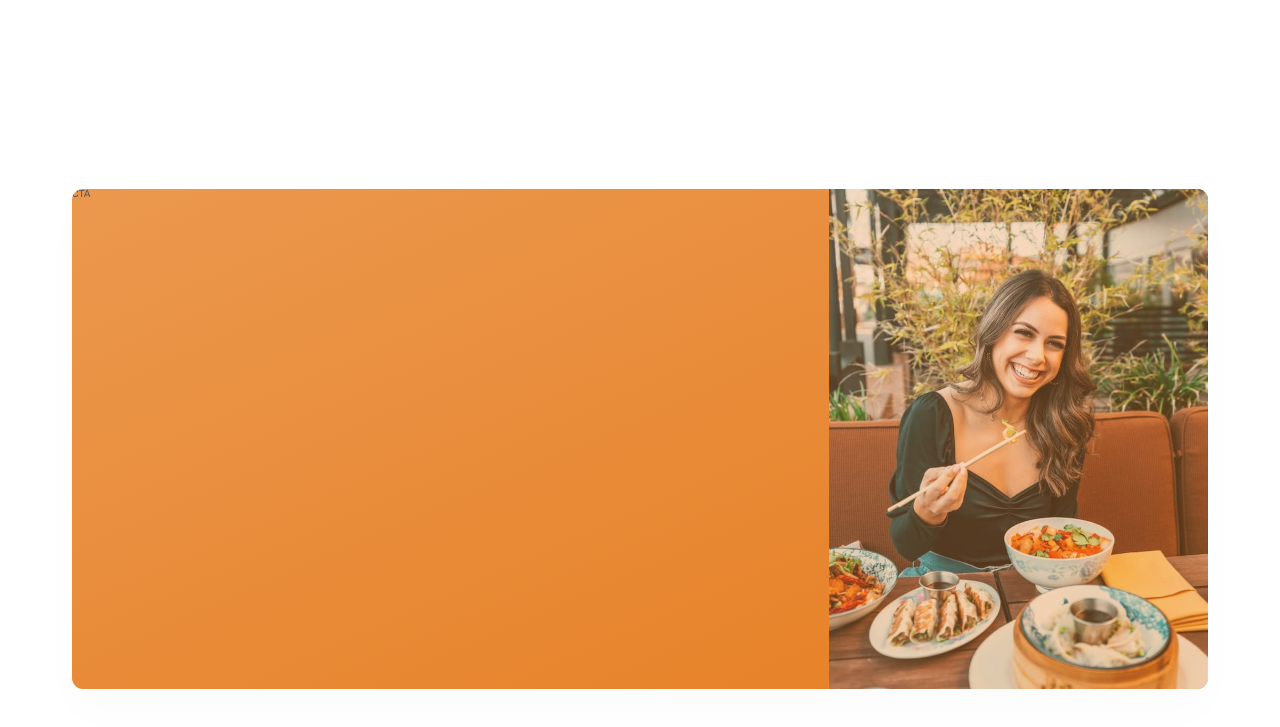
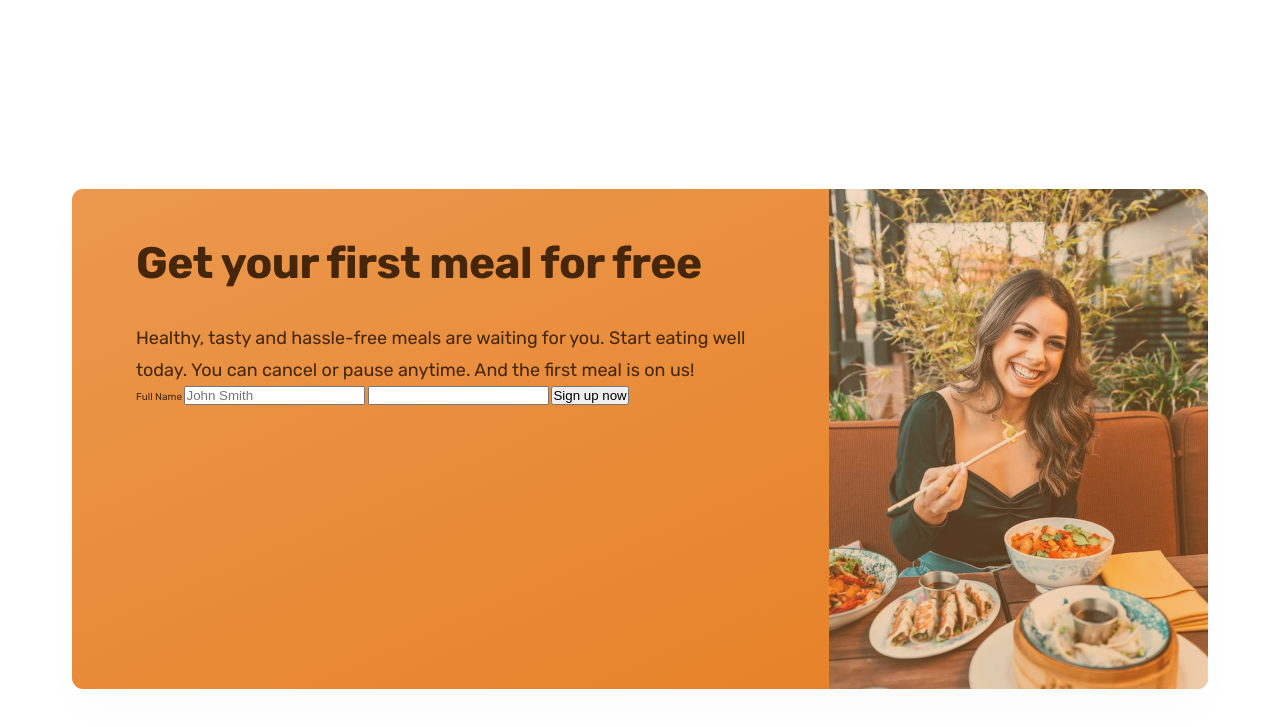
Before and after one commit to zubbyzillion/OmniFood-Webpage, a plain HTML site: page index.html in a window 1280 px wide. Shown: the part 5859-6586 px from the top of the page. Drawn offline with nearby package versions, Linux system fonts and the light colour scheme.

Commit message:
CTA Section - 2.0

```diff
--- a/css/style.css
+++ b/css/style.css
@@ -485,8 +485,19 @@
     height: 50rem;
 }
 
-.cta-tet-box {
+.cta-text-box {
+    padding: 4.8rem 6.4rem 6.4rem 6.4rem;
+    color: #45260a;
+}
 
+.cta .heading-secondary {
+    color: #45260a;
+    margin-bottom: 3.2rem;
+}
+
+.cta-text {
+    font-size: 1.8rem;
+    line-height: 1.8;
 }
 
 .cta-img-box {
--- a/index.html
+++ b/index.html
@@ -353,7 +353,17 @@
         <section class="section-cta">
             <div class="container">
                 <div class="cta">
-                    <div class="cta-text-box">CTA</div>
+                    <div class="cta-text-box">
+                        <h2 class="heading-secondary">Get your first meal for free</h2>
+                        <p class="cta-text">Healthy, tasty and hassle-free meals are waiting for you. Start eating well today. You can cancel or pause anytime. And the first meal is on us!</p>
+
+                        <form class="cta-form" action="#">
+                            <label>Full Name</label>
+                            <input type="text" placeholder="John Smith" />
+                            <input type="email" />
+                            <button class="btn">Sign up now</button>
+                        </form>
+                    </div>
                     <div class="cta-img-box" role="img" aria-label="Woman enjoying food"></div>
                 </div>
             </div>
```
